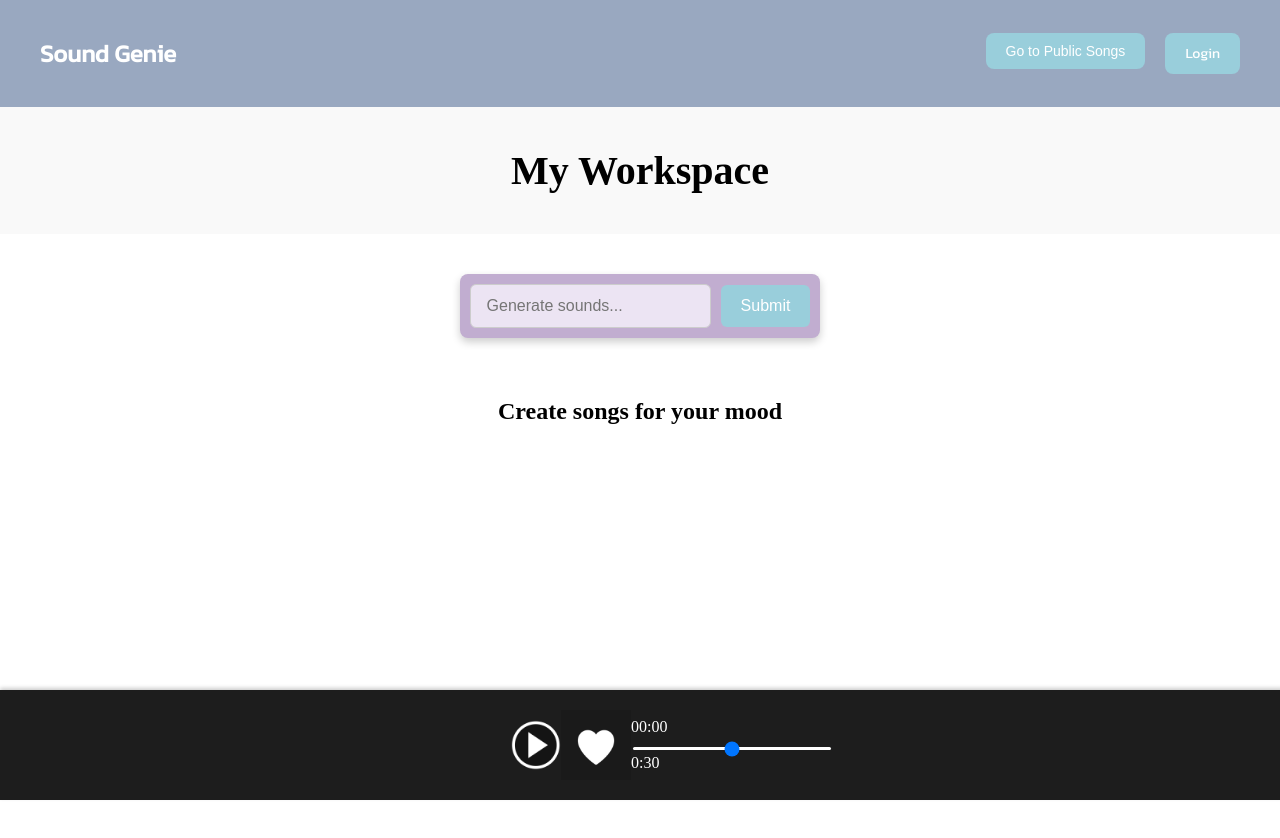
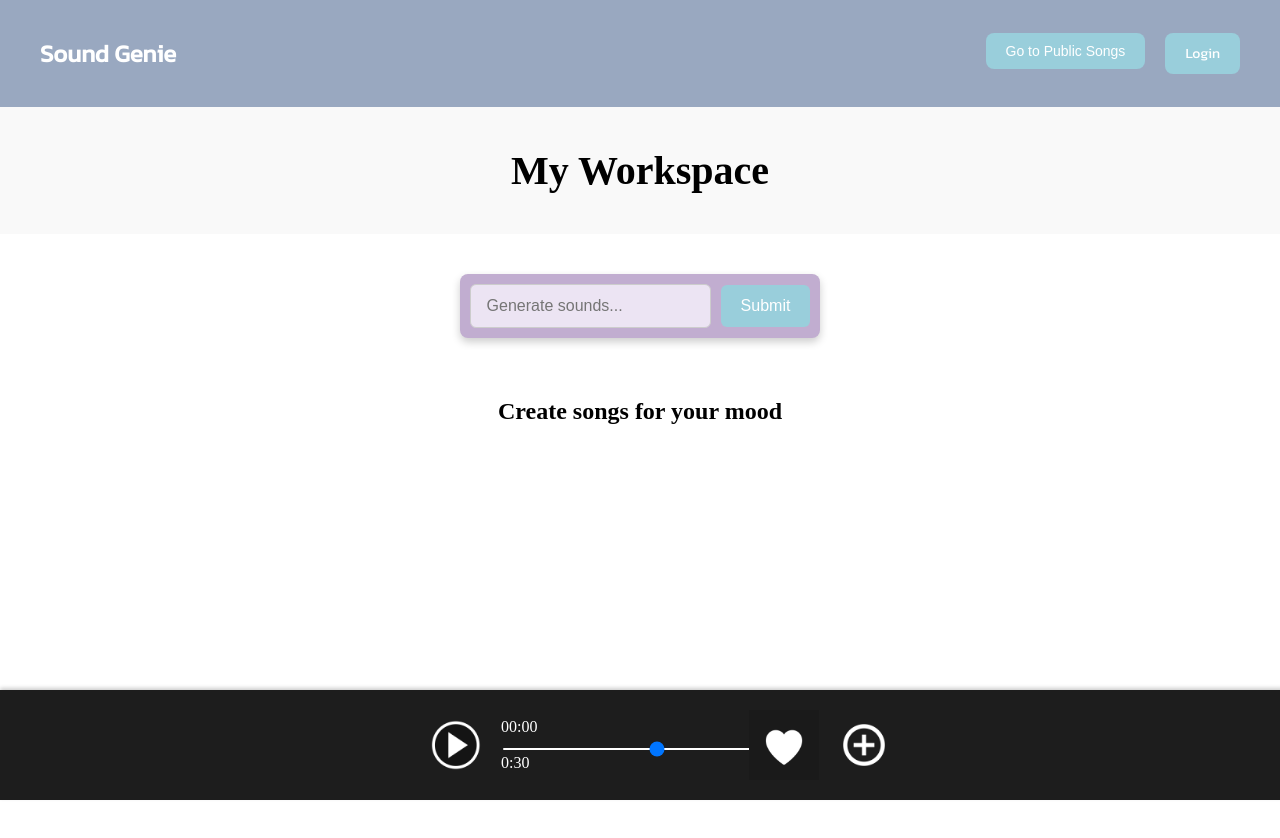
Before and after one commit to josephvu10/UGAHacksX, a Next.js app in the folder ugahacksx/: page /pages/workspace in a window 1280 px wide. Shown: the top 838 px of the page. Built offline with nearby package versions, Linux system fonts and the light colour scheme; no server answers.

Commit message:
play bar component created

```diff
--- a/ugahacksx/app/components/NavBar/page.tsx
+++ b/ugahacksx/app/components/NavBar/page.tsx
@@ -3,6 +3,7 @@ import React from "react";
 import styles from "./navBar.module.css";
 import { useRouter } from "next/navigation";
 import { useUser } from "@auth0/nextjs-auth0/client";
+
 
 const NavBar = () => {
     const router = useRouter();
--- /dev/null
+++ b/ugahacksx/app/components/playBar/page.tsx
@@ -0,0 +1,51 @@
+"use client";
+import React from "react";
+import styles from "./playBar.module.css";
+import { useRouter } from "next/navigation";
+import PLAY from '../../public/playButton.png';
+import HEART from '../../public/heart1.jpg';
+import PLUS from '../../public/plus.png';
+import Image from "next/image";
+
+const PlayBar = () => {
+    return (
+
+        <footer className={styles.workfooter}>
+        <Image
+        className={styles.image}
+        src={PLAY}
+        alt="play button"
+        width={50}
+        height={50}
+      />
+
+      <div className="playbackBar">
+          <span className="current-time">00:00</span>
+          <input
+        type="range"
+        min="0"
+        max="100"
+        className={styles.progressBar}
+        step="1"
+          />
+          <span className="curt-time">0:30</span>
+        </div>
+
+        <Image
+        className={styles.image}
+        src={HEART}
+        alt="heart"
+        width={70}
+        height={70}
+      />
+      <Image
+        className={styles.image}
+        src={PLUS}
+        alt="plus"
+        width={50}
+        height={50}
+      />
+     </footer>
+    );
+};
+export default PlayBar;
--- /dev/null
+++ b/ugahacksx/app/components/playBar/playBar.module.css
@@ -0,0 +1,49 @@
+.workfooter {
+    position: sticky;
+    bottom: 0;
+    left: 0;
+    width: 100%;
+    background-color: #1d1d1d;
+    color: white;
+    display: flex;
+    flex-direction: row;
+    justify-content: center;
+    align-items: center;
+    padding: 20px 30px;
+    box-shadow: 0 -2px 4px rgba(0, 0, 0, 0.2);
+  }
+
+  .image {
+    cursor: pointer;
+    outline: none;
+    border: none;
+    padding-right: 20px;
+  }
+
+  .progressBar {
+    -webkit-appearance: none;
+    appearance: none;
+    width: 100%;
+    height: 2px;
+    background: white;
+    border-radius: 50px;
+    padding-left: 30px;
+    padding-right: 20px;
+    outline: none;
+    cursor: pointer;
+    flex: 1;
+    z-index: 1; /* Place behind the icons */
+  }
+
+  .progress-bar::-webkit-slider-runnable-track {
+    background: white;  /* Line color */
+    height: 8px;
+    border-radius: 50px;
+  }
+
+  .current-time, .end-time {
+    font-size: 14px;
+    color: #ffffff;
+    min-width: 40px;
+    text-align: center;
+  }
--- a/ugahacksx/app/pages/workspace/page.tsx
+++ b/ugahacksx/app/pages/workspace/page.tsx
@@ -4,9 +4,8 @@ import Card from "../../components/WorkspaceCard"
 import styles from "./workspace.module.css";
 import GenBar from "../../components/genBar/page";
 import NavBar from "../../components/NavBar/page";
-import PLAY from '../../public/playButton.png';
-import HEART from '../../public/heart1.jpg';
-import Image from "next/image";
+import PlayBar from "../../components/playBar/page";
+
 
 export default function Workspace() {
   return (
@@ -26,35 +25,7 @@ export default function Workspace() {
     <section className = {styles.container2}>
     <h2>Create songs for your mood</h2>
     </section>
-
-    <footer className={styles.workfooter}>
-
-        <Image
-        className={styles.image}
-        src={PLAY}
-        alt="play button"
-        width={50}
-        height={50}
-      />
-      <Image
-        className={styles.image}
-        src={HEART}
-        alt="heart"
-        width={70}
-        height={70}
-      />
-      <div className="playback-bar">
-          <span className="current-time">00:00</span>
-          <input
-        type="range"
-        min="0"
-        max="100"
-        className={styles.progressBar}
-        step="1"
-          />
-          <span className="curt-time">0:30</span>
-        </div>
-     </footer>
+    <PlayBar />
     </div>
   );
 }
--- a/ugahacksx/app/pages/workspace/workspace.module.css
+++ b/ugahacksx/app/pages/workspace/workspace.module.css
@@ -27,48 +27,3 @@
     display: flex;
     justify-content: center;
 }
-
-.workfooter {
-    position: sticky;
-    bottom: 0;
-    left: 0;
-    width: 100%;
-    background-color: #1d1d1d;
-    color: white;
-    display: flex;
-    flex-direction: row;
-    justify-content: center;
-    align-items: center;
-    padding: 20px 30px;
-    box-shadow: 0 -2px 4px rgba(0, 0, 0, 0.2);
-  }
-
-  .image {
-    cursor: pointer;
-    outline: none;
-  }
-
-  .progressBar {
-    -webkit-appearance: none;
-    appearance: none;
-    width: 100%;
-    height: 3px; /* Adjust the thickness of the line */
-    background: white; /* Line color */
-    border-radius: 50px;
-    outline: none;
-    cursor: pointer;
-    flex: 1;
-  }
-
-  .progress-bar::-webkit-slider-runnable-track {
-    background: white;  /* Line color */
-    height: 8px;
-    border-radius: 50px;
-  }
-
-  .current-time, .end-time {
-    font-size: 14px;
-    color: #ffffff; /* Adjust color as needed */
-    min-width: 40px; /* Prevent shrinking */
-    text-align: center;
-  }
```
Also changed, not shown: ugahacksx/app/public/plus.png (added).
